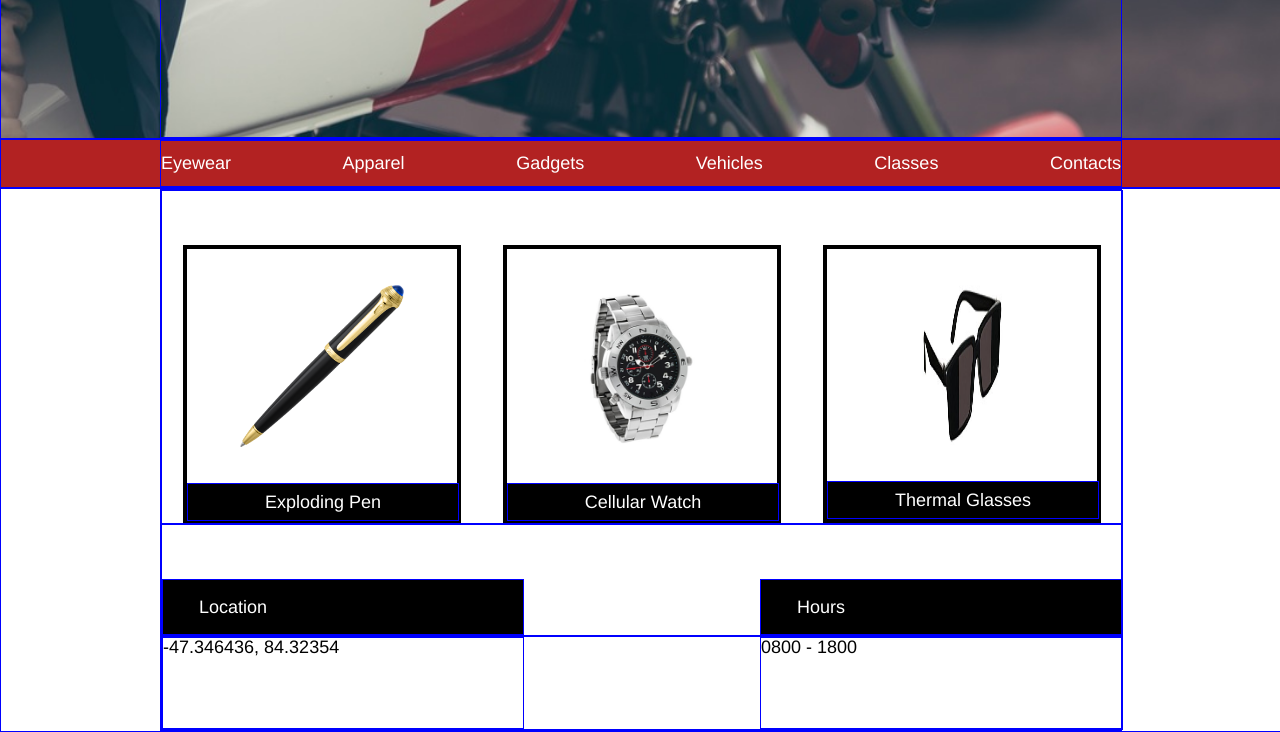
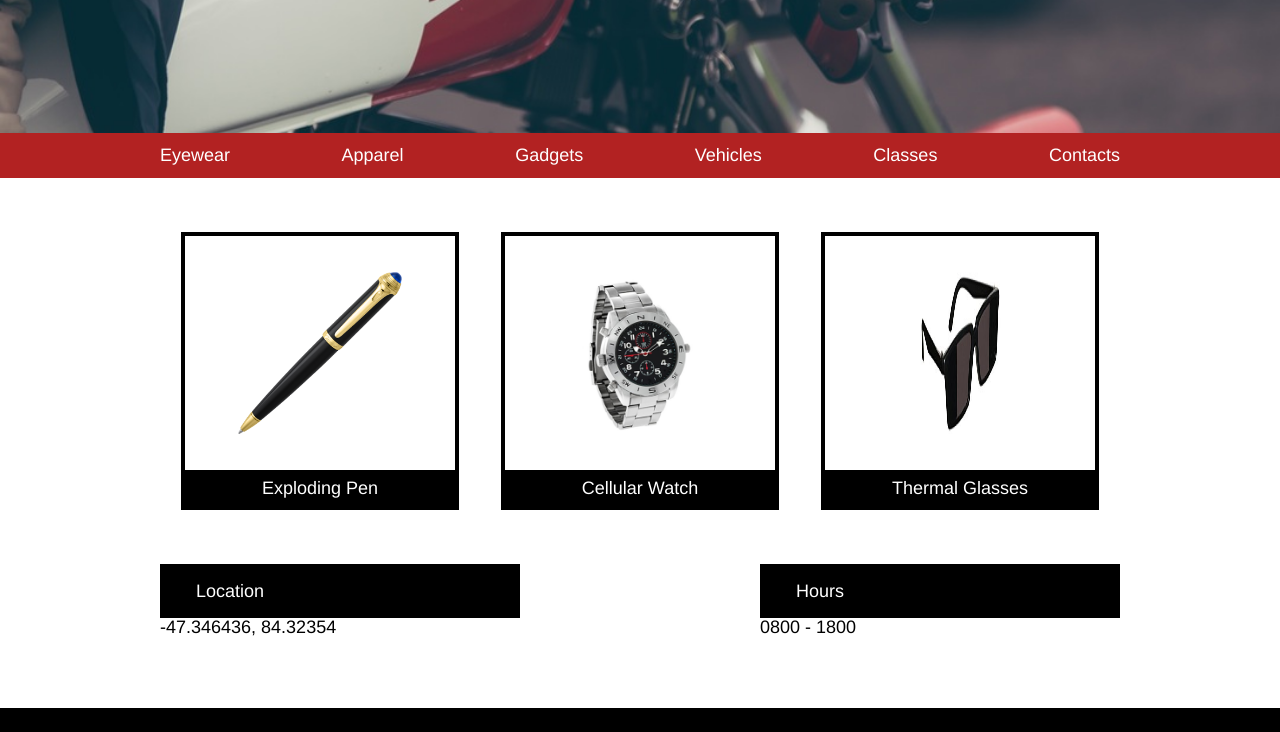
Before and after one commit to ReyamKin/SecretAgentSupply, a plain HTML site: page index.html in a window 1280 px wide. Shown: the part 383-1115 px from the top of the page. Drawn offline with Linux system fonts and the light colour scheme.

Commit message:
Final Draft, minor issues, without div line borders

```diff
--- a/resources/css/style.css
+++ b/resources/css/style.css
@@ -6,7 +6,7 @@ html {
 }
 
 div {
-  border: 1px solid blue;
+  border: 0px solid blue;
 }
 
 .container {
```
